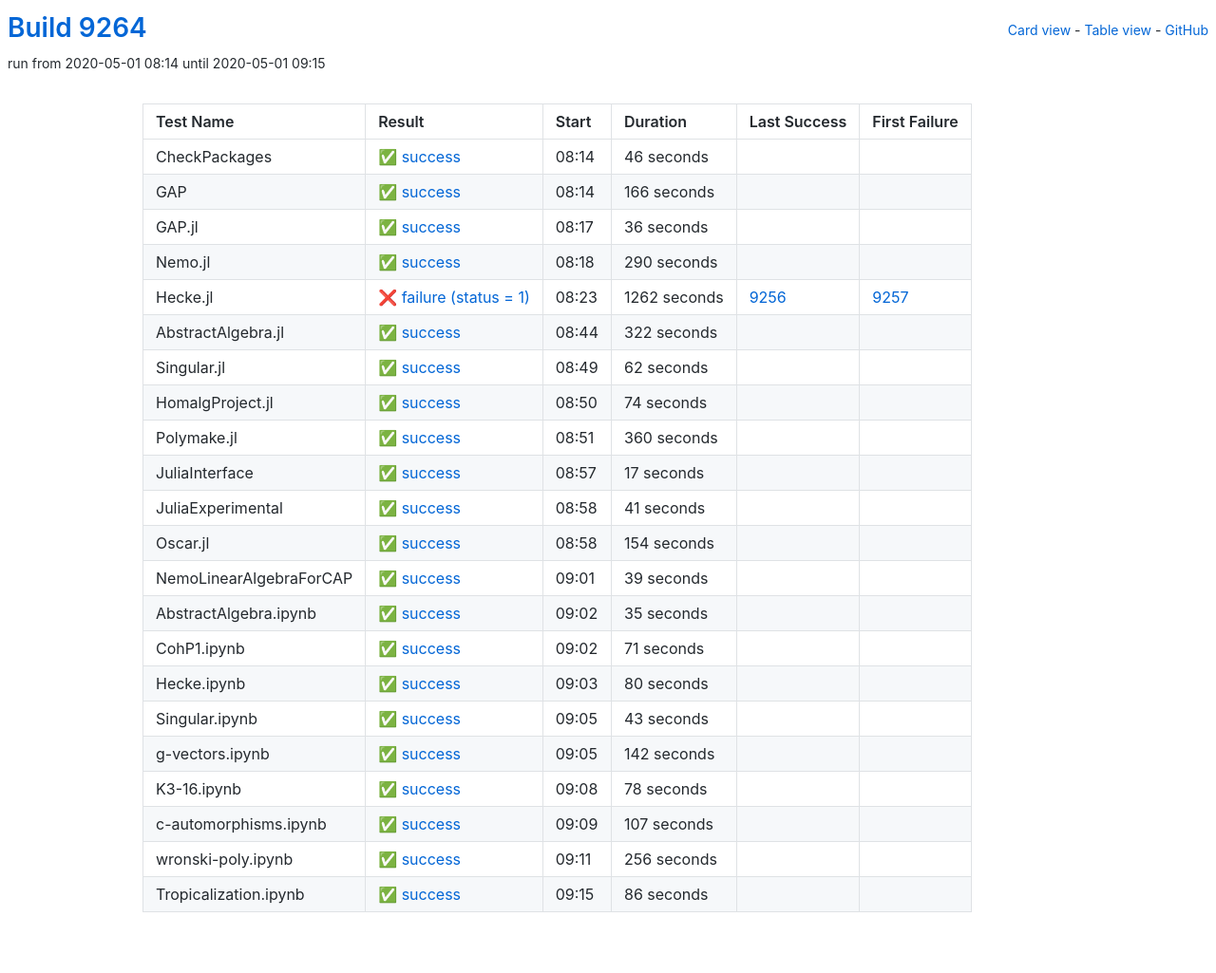
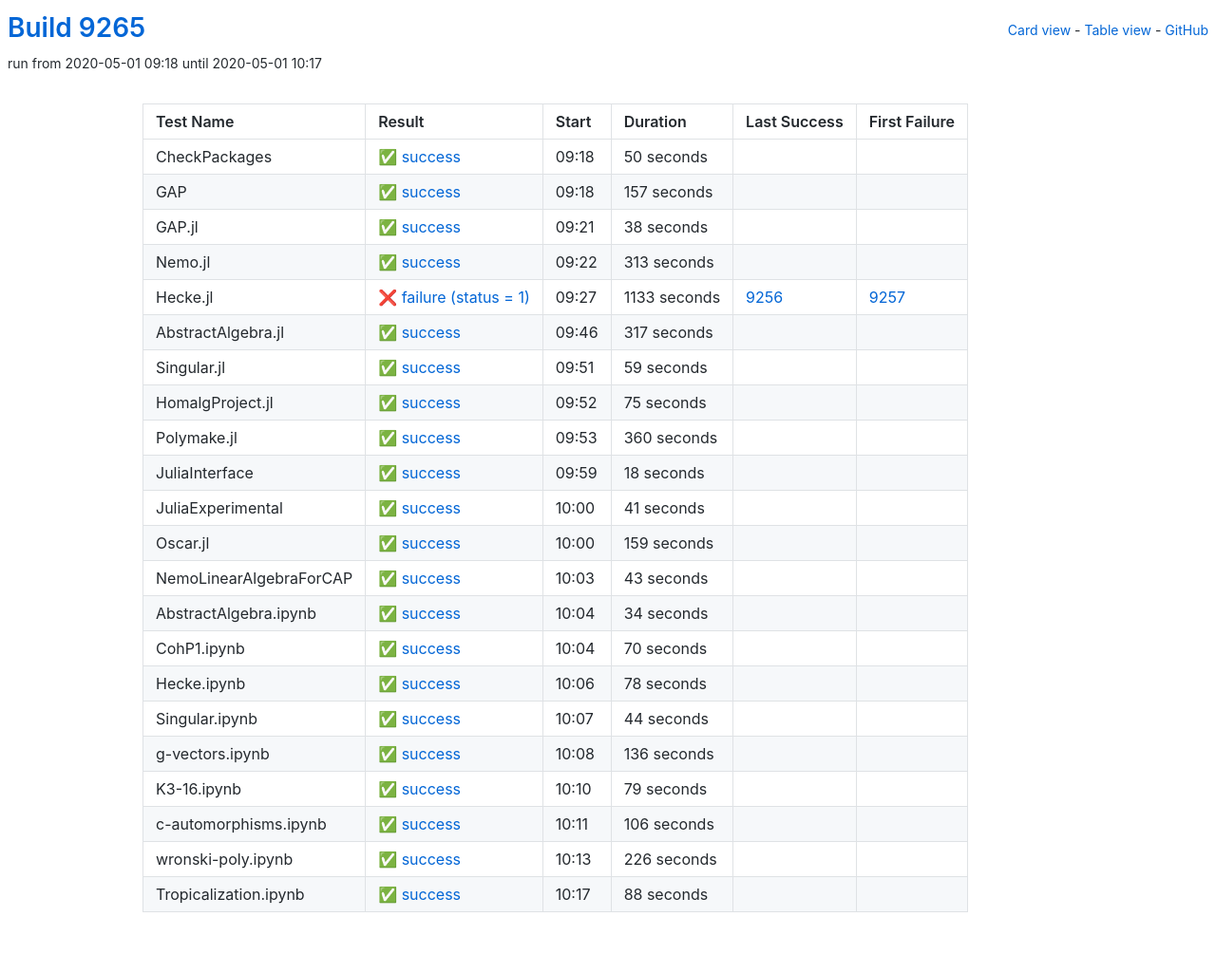
Before and after one commit to oscar-system/oscar-ci-status, a Jekyll site: the page built from table.html, in a window 1280 px wide. Shown: the whole page at 95% size. Built offline with Jekyll 4.4.1, drawn with Linux system fonts in a browser that asks for light colours.

Commit message:
Build 9265

```diff
--- a/_data/ci.yml
+++ b/_data/ci.yml
@@ -1,93 +1,93 @@
-build: 9264
-build_url: https://oscarci.mathematik.uni-kl.de/job/oscar/9264/
+build: 9265
+build_url: https://oscarci.mathematik.uni-kl.de/job/oscar/9265/
 job: oscar
 tests:
-- duration: 46
+- duration: 50
   exitcode: 0
   first_failure: false
   first_failure_url: null
   last_success: false
   last_success_url: null
-  log: https://oscarci.mathematik.uni-kl.de/job/oscar/9264/artifact/logs/build-9264/CheckPackages.log
+  log: https://oscarci.mathematik.uni-kl.de/job/oscar/9265/artifact/logs/build-9265/CheckPackages.log
   name: CheckPackages
-  start: 2020-05-01 08:14
+  start: 2020-05-01 09:18
   status: success
   success: true
-- duration: 166
+- duration: 157
   exitcode: 0
   first_failure: false
   first_failure_url: null
   last_success: false
   last_success_url: null
-  log: https://oscarci.mathematik.uni-kl.de/job/oscar/9264/artifact/logs/build-9264/GAP.log
+  log: https://oscarci.mathematik.uni-kl.de/job/oscar/9265/artifact/logs/build-9265/GAP.log
   name: GAP
-  start: 2020-05-01 08:14
+  start: 2020-05-01 09:18
   status: success
   success: true
-- duration: 36
+- duration: 38
   exitcode: 0
   first_failure: false
   first_failure_url: null
   last_success: false
   last_success_url: null
-  log: https://oscarci.mathematik.uni-kl.de/job/oscar/9264/artifact/logs/build-9264/GAP.jl.log
+  log: https://oscarci.mathematik.uni-kl.de/job/oscar/9265/artifact/logs/build-9265/GAP.jl.log
   name: GAP.jl
-  start: 2020-05-01 08:17
+  start: 2020-05-01 09:21
   status: success
   success: true
-- duration: 290
+- duration: 313
   exitcode: 0
   first_failure: false
   first_failure_url: null
   last_success: false
   last_success_url: null
-  log: https://oscarci.mathematik.uni-kl.de/job/oscar/9264/artifact/logs/build-9264/Nemo.jl.log
+  log: https://oscarci.mathematik.uni-kl.de/job/oscar/9265/artifact/logs/build-9265/Nemo.jl.log
   name: Nemo.jl
-  start: 2020-05-01 08:18
+  start: 2020-05-01 09:22
   status: success
   success: true
-- duration: 1262
+- duration: 1133
   exitcode: 1
   first_failure: 9257
   first_failure_url: https://oscarci.mathematik.uni-kl.de/job/oscar/9257/
   last_success: 9256
   last_success_url: https://oscarci.mathematik.uni-kl.de/job/oscar/9256/
-  log: https://oscarci.mathematik.uni-kl.de/job/oscar/9264/artifact/logs/build-9264/Hecke.jl.log
+  log: https://oscarci.mathematik.uni-kl.de/job/oscar/9265/artifact/logs/build-9265/Hecke.jl.log
   name: Hecke.jl
-  start: 2020-05-01 08:23
+  start: 2020-05-01 09:27
   status: failure
   success: false
-- duration: 322
+- duration: 317
   exitcode: 0
   first_failure: false
   first_failure_url: null
   last_success: false
   last_success_url: null
-  log: https://oscarci.mathematik.uni-kl.de/job/oscar/9264/artifact/logs/build-9264/AbstractAlgebra.jl.log
+  log: https://oscarci.mathematik.uni-kl.de/job/oscar/9265/artifact/logs/build-9265/AbstractAlgebra.jl.log
   name: AbstractAlgebra.jl
-  start: 2020-05-01 08:44
+  start: 2020-05-01 09:46
   status: success
   success: true
-- duration: 62
+- duration: 59
   exitcode: 0
   first_failure: false
   first_failure_url: null
   last_success: false
   last_success_url: null
-  log: https://oscarci.mathematik.uni-kl.de/job/oscar/9264/artifact/logs/build-9264/Singular.jl.log
+  log: https://oscarci.mathematik.uni-kl.de/job/oscar/9265/artifact/logs/build-9265/Singular.jl.log
   name: Singular.jl
-  start: 2020-05-01 08:49
+  start: 2020-05-01 09:51
   status: success
   success: true
-- duration: 74
+- duration: 75
   exitcode: 0
   first_failure: false
   first_failure_url: null
   last_success: false
   last_success_url: null
-  log: https://oscarci.mathematik.uni-kl.de/job/oscar/9264/artifact/logs/build-9264/HomalgProject.jl.log
+  log: https://oscarci.mathematik.uni-kl.de/job/oscar/9265/artifact/logs/build-9265/HomalgProject.jl.log
   name: HomalgProject.jl
-  start: 2020-05-01 08:50
+  start: 2020-05-01 09:52
   status: success
   success: true
 - duration: 360
@@ -96,20 +96,20 @@ tests:
   first_failure_url: null
   last_success: false
   last_success_url: null
-  log: https://oscarci.mathematik.uni-kl.de/job/oscar/9264/artifact/logs/build-9264/Polymake.jl.log
+  log: https://oscarci.mathematik.uni-kl.de/job/oscar/9265/artifact/logs/build-9265/Polymake.jl.log
   name: Polymake.jl
-  start: 2020-05-01 08:51
+  start: 2020-05-01 09:53
   status: success
   success: true
-- duration: 17
+- duration: 18
   exitcode: 0
   first_failure: false
   first_failure_url: null
   last_success: false
   last_success_url: null
-  log: https://oscarci.mathematik.uni-kl.de/job/oscar/9264/artifact/logs/build-9264/JuliaInterface.log
+  log: https://oscarci.mathematik.uni-kl.de/job/oscar/9265/artifact/logs/build-9265/JuliaInterface.log
   name: JuliaInterface
-  start: 2020-05-01 08:57
+  start: 2020-05-01 09:59
   status: success
   success: true
 - duration: 41
@@ -118,64 +118,20 @@ tests:
   first_failure_url: null
   last_success: false
   last_success_url: null
-  log: https://oscarci.mathematik.uni-kl.de/job/oscar/9264/artifact/logs/build-9264/JuliaExperimental.log
+  log: https://oscarci.mathematik.uni-kl.de/job/oscar/9265/artifact/logs/build-9265/JuliaExperimental.log
   name: JuliaExperimental
-  start: 2020-05-01 08:58
+  start: 2020-05-01 10:00
   status: success
   success: true
-- duration: 154
+- duration: 159
   exitcode: 0
   first_failure: false
   first_failure_url: null
   last_success: false
   last_success_url: null
-  log: https://oscarci.mathematik.uni-kl.de/job/oscar/9264/artifact/logs/build-9264/Oscar.jl.log
+  log: https://oscarci.mathematik.uni-kl.de/job/oscar/9265/artifact/logs/build-9265/Oscar.jl.log
   name: Oscar.jl
-  start: 2020-05-01 08:58
-  status: success
-  success: true
-- duration: 39
-  exitcode: 0
-  first_failure: false
-  first_failure_url: null
-  last_success: false
-  last_success_url: null
-  log: https://oscarci.mathematik.uni-kl.de/job/oscar/9264/artifact/logs/build-9264/NemoLinearAlgebraForCAP.log
-  name: NemoLinearAlgebraForCAP
-  start: 2020-05-01 09:01
-  status: success
-  success: true
-- duration: 35
-  exitcode: 0
-  first_failure: false
-  first_failure_url: null
-  last_success: false
-  last_success_url: null
-  log: https://oscarci.mathematik.uni-kl.de/job/oscar/9264/artifact/logs/build-9264/AbstractAlgebra.ipynb.log
-  name: AbstractAlgebra.ipynb
-  start: 2020-05-01 09:02
-  status: success
-  success: true
-- duration: 71
-  exitcode: 0
-  first_failure: false
-  first_failure_url: null
-  last_success: false
-  last_success_url: null
-  log: https://oscarci.mathematik.uni-kl.de/job/oscar/9264/artifact/logs/build-9264/CohP1.ipynb.log
-  name: CohP1.ipynb
-  start: 2020-05-01 09:02
-  status: success
-  success: true
-- duration: 80
-  exitcode: 0
-  first_failure: false
-  first_failure_url: null
-  last_success: false
-  last_success_url: null
-  log: https://oscarci.mathematik.uni-kl.de/job/oscar/9264/artifact/logs/build-9264/Hecke.ipynb.log
-  name: Hecke.ipynb
-  start: 2020-05-01 09:03
+  start: 2020-05-01 10:00
   status: success
   success: true
 - duration: 43
@@ -184,20 +140,31 @@ tests:
   first_failure_url: null
   last_success: false
   last_success_url: null
-  log: https://oscarci.mathematik.uni-kl.de/job/oscar/9264/artifact/logs/build-9264/Singular.ipynb.log
-  name: Singular.ipynb
-  start: 2020-05-01 09:05
+  log: https://oscarci.mathematik.uni-kl.de/job/oscar/9265/artifact/logs/build-9265/NemoLinearAlgebraForCAP.log
+  name: NemoLinearAlgebraForCAP
+  start: 2020-05-01 10:03
   status: success
   success: true
-- duration: 142
+- duration: 34
   exitcode: 0
   first_failure: false
   first_failure_url: null
   last_success: false
   last_success_url: null
-  log: https://oscarci.mathematik.uni-kl.de/job/oscar/9264/artifact/logs/build-9264/g-vectors.ipynb.log
-  name: g-vectors.ipynb
-  start: 2020-05-01 09:05
+  log: https://oscarci.mathematik.uni-kl.de/job/oscar/9265/artifact/logs/build-9265/AbstractAlgebra.ipynb.log
+  name: AbstractAlgebra.ipynb
+  start: 2020-05-01 10:04
+  status: success
+  success: true
+- duration: 70
+  exitcode: 0
+  first_failure: false
+  first_failure_url: null
+  last_success: false
+  last_success_url: null
+  log: https://oscarci.mathematik.uni-kl.de/job/oscar/9265/artifact/logs/build-9265/CohP1.ipynb.log
+  name: CohP1.ipynb
+  start: 2020-05-01 10:04
   status: success
   success: true
 - duration: 78
@@ -206,41 +173,74 @@ tests:
   first_failure_url: null
   last_success: false
   last_success_url: null
-  log: https://oscarci.mathematik.uni-kl.de/job/oscar/9264/artifact/logs/build-9264/K3-16.ipynb.log
-  name: K3-16.ipynb
-  start: 2020-05-01 09:08
+  log: https://oscarci.mathematik.uni-kl.de/job/oscar/9265/artifact/logs/build-9265/Hecke.ipynb.log
+  name: Hecke.ipynb
+  start: 2020-05-01 10:06
   status: success
   success: true
-- duration: 107
+- duration: 44
   exitcode: 0
   first_failure: false
   first_failure_url: null
   last_success: false
   last_success_url: null
-  log: https://oscarci.mathematik.uni-kl.de/job/oscar/9264/artifact/logs/build-9264/c-automorphisms.ipynb.log
-  name: c-automorphisms.ipynb
-  start: 2020-05-01 09:09
+  log: https://oscarci.mathematik.uni-kl.de/job/oscar/9265/artifact/logs/build-9265/Singular.ipynb.log
+  name: Singular.ipynb
+  start: 2020-05-01 10:07
   status: success
   success: true
-- duration: 256
+- duration: 136
   exitcode: 0
   first_failure: false
   first_failure_url: null
   last_success: false
   last_success_url: null
-  log: https://oscarci.mathematik.uni-kl.de/job/oscar/9264/artifact/logs/build-9264/wronski-poly.ipynb.log
-  name: wronski-poly.ipynb
-  start: 2020-05-01 09:11
+  log: https://oscarci.mathematik.uni-kl.de/job/oscar/9265/artifact/logs/build-9265/g-vectors.ipynb.log
+  name: g-vectors.ipynb
+  start: 2020-05-01 10:08
   status: success
   success: true
-- duration: 86
+- duration: 79
   exitcode: 0
   first_failure: false
   first_failure_url: null
   last_success: false
   last_success_url: null
-  log: https://oscarci.mathematik.uni-kl.de/job/oscar/9264/artifact/logs/build-9264/Tropicalization.ipynb.log
-  name: Tropicalization.ipynb
-  start: 2020-05-01 09:15
+  log: https://oscarci.mathematik.uni-kl.de/job/oscar/9265/artifact/logs/build-9265/K3-16.ipynb.log
+  name: K3-16.ipynb
+  start: 2020-05-01 10:10
   status: success
   success: true
+- duration: 106
+  exitcode: 0
+  first_failure: false
+  first_failure_url: null
+  last_success: false
+  last_success_url: null
+  log: https://oscarci.mathematik.uni-kl.de/job/oscar/9265/artifact/logs/build-9265/c-automorphisms.ipynb.log
+  name: c-automorphisms.ipynb
+  start: 2020-05-01 10:11
+  status: success
+  success: true
+- duration: 226
+  exitcode: 0
+  first_failure: false
+  first_failure_url: null
+  last_success: false
+  last_success_url: null
+  log: https://oscarci.mathematik.uni-kl.de/job/oscar/9265/artifact/logs/build-9265/wronski-poly.ipynb.log
+  name: wronski-poly.ipynb
+  start: 2020-05-01 10:13
+  status: success
+  success: true
+- duration: 88
+  exitcode: 0
+  first_failure: false
+  first_failure_url: null
+  last_success: false
+  last_success_url: null
+  log: https://oscarci.mathematik.uni-kl.de/job/oscar/9265/artifact/logs/build-9265/Tropicalization.ipynb.log
+  name: Tropicalization.ipynb
+  start: 2020-05-01 10:17
+  status: success
+  success: true
```
Also changed, not shown: README.md.
